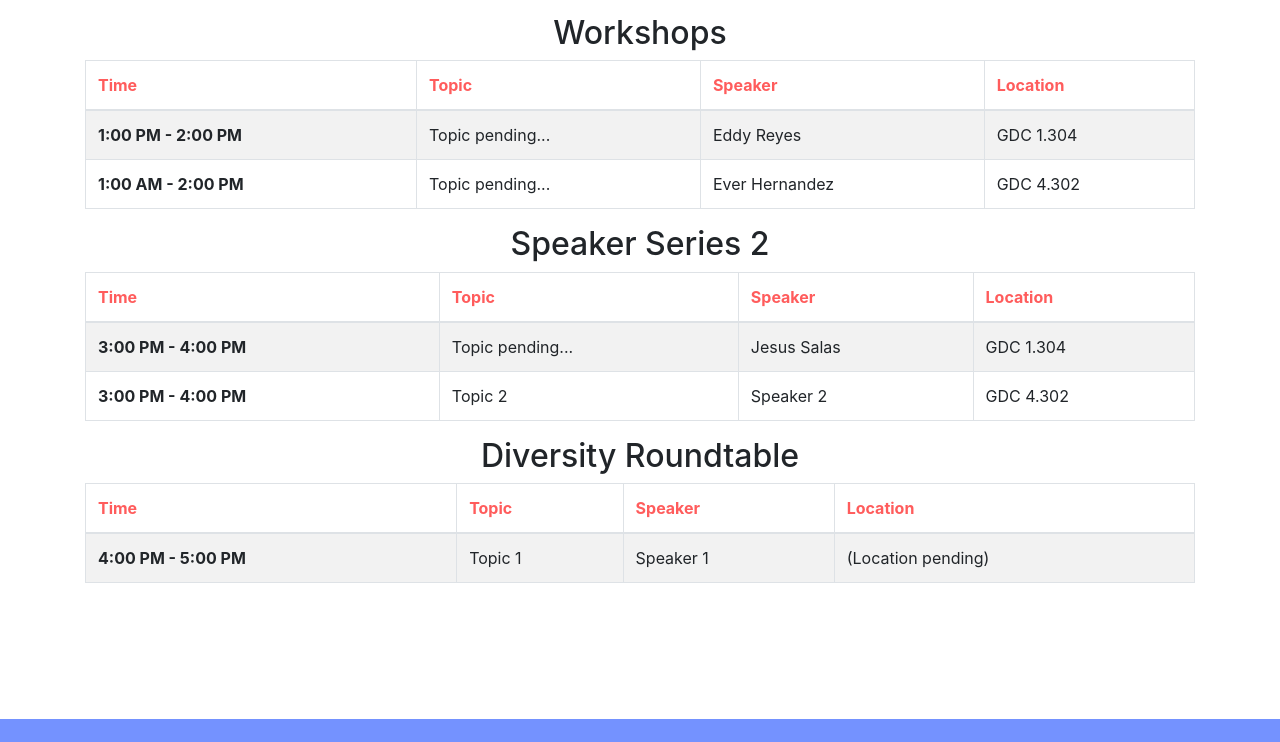
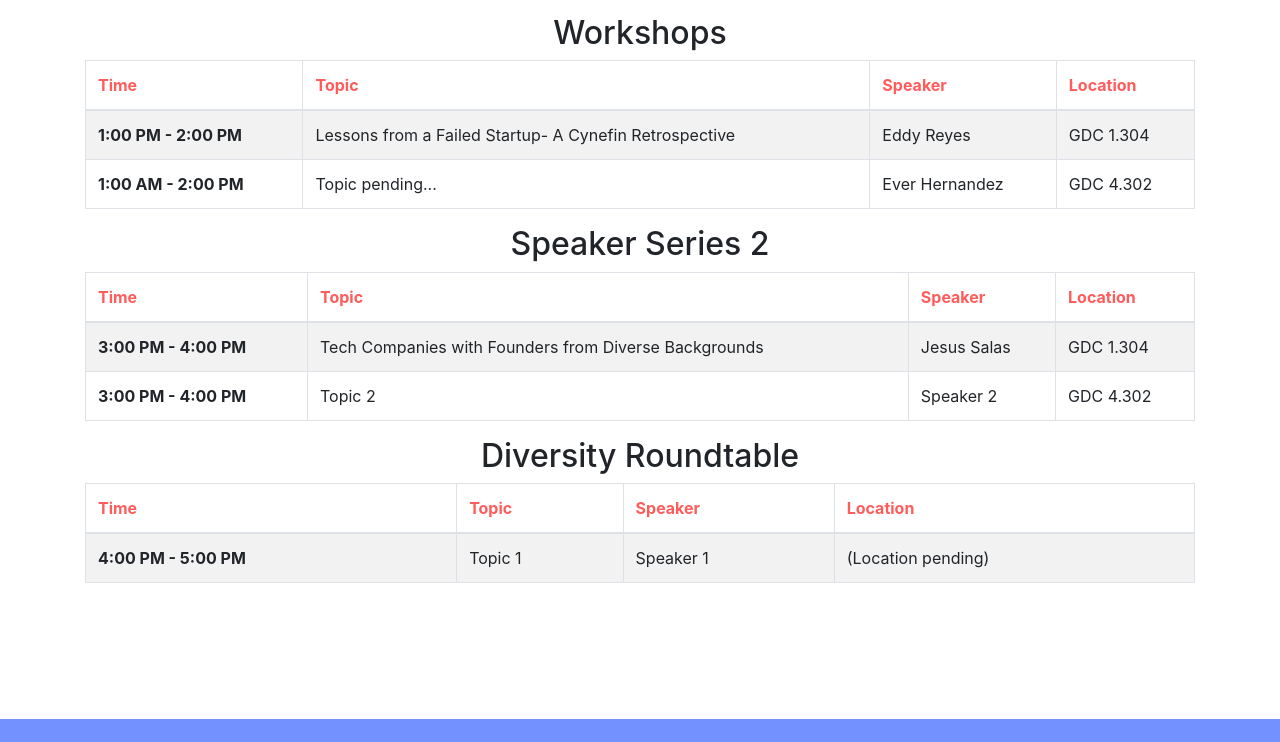
Before and after one commit to mehrdaddarraji/mehrdaddarraji.github.io, a website with bundled scripts: page index.html in a window 1280 px wide. Shown: the part 1720-2462 px from the top of the page. Built offline with nearby package versions, Linux system fonts and the light colour scheme; files whose address does not match are found by name.

Commit message:
Update index.html

```diff
--- a/index.html
+++ b/index.html
@@ -182,7 +182,7 @@
         <tbody>
           <tr>
             <th scope="row">1:00 PM - 2:00 PM</th>
-            <td>Topic pending...</td>
+            <td>Lessons from a Failed Startup- A Cynefin Retrospective</td>
             <td>Eddy Reyes</td>
             <td>GDC 1.304</td>
           </tr>
@@ -215,7 +215,7 @@
         <tbody>
           <tr>
             <th scope="row">3:00 PM - 4:00 PM</th>
-            <td>Topic pending...</td>
+            <td>Tech Companies with Founders from Diverse Backgrounds</td>
             <td>Jesus Salas</td>
             <td>GDC 1.304</td>
           </tr>
```
